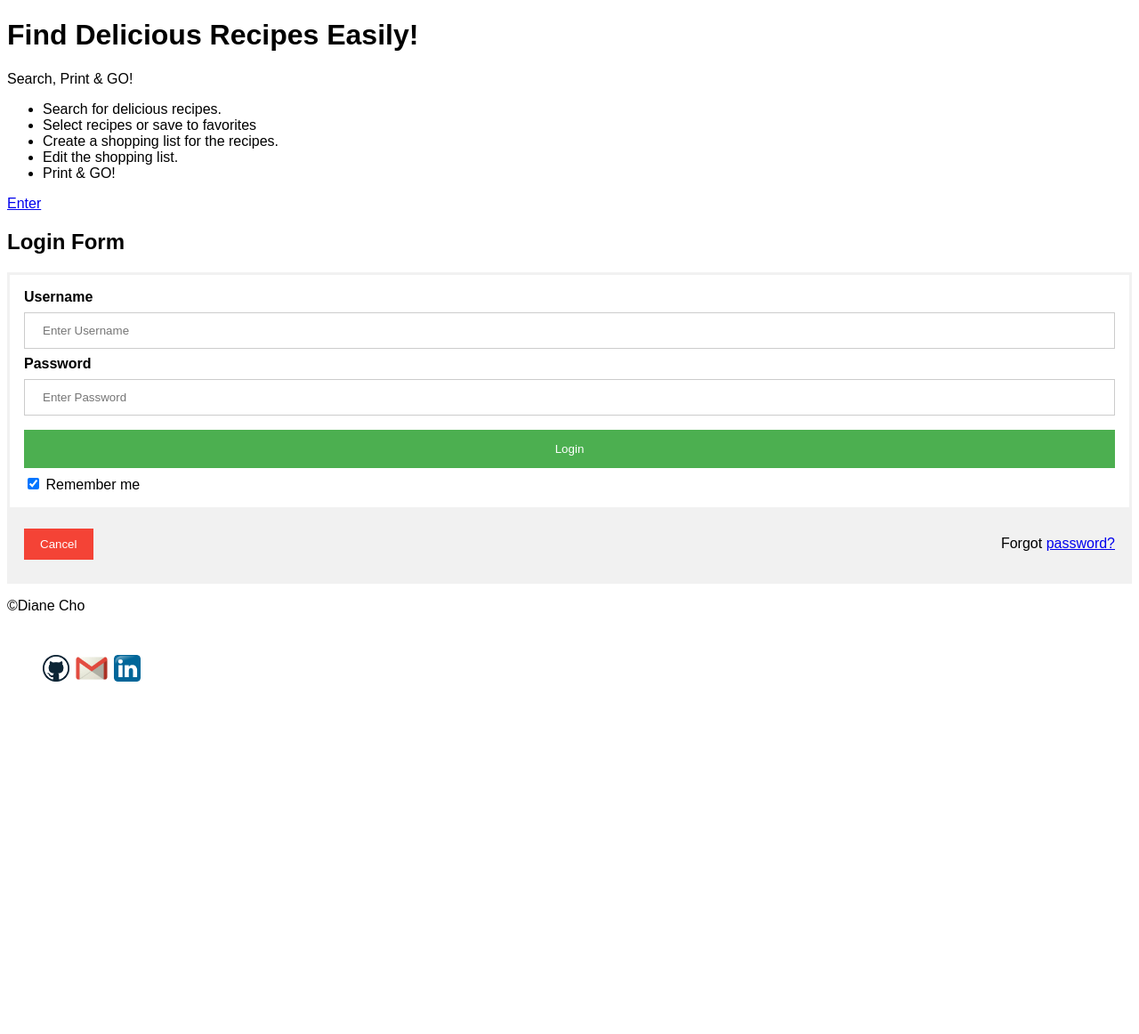
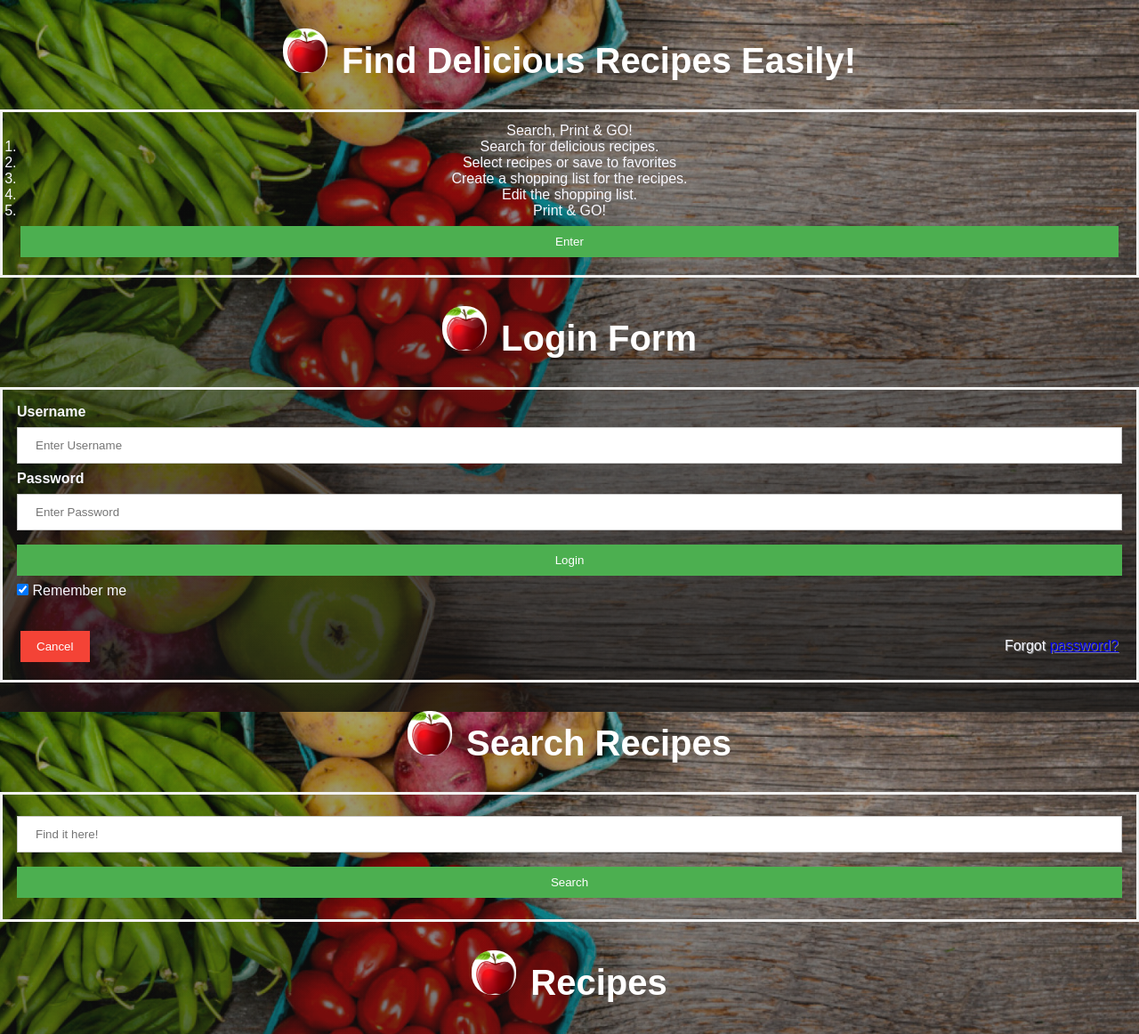
Before and after one commit to DianeCho/shopping-list-node-capstone, a website: page public/index.html in a window 1280 px wide. Shown: the top 1162 px of the page at 89% size. Before the commit the page ends 800 px from the top, so only its background shows below. Drawn offline with nearby package versions, Linux system fonts and the light colour scheme.

Commit message:
updated CSS, styled backgrounds, h1, forms, and buttons

```diff
--- a/public/index.html
+++ b/public/index.html
@@ -8,36 +8,23 @@
 
 <body>
 
-    <h1>Find Delicious Recipes Easily!</h1>
+    <h1><img src="images/logo.jpeg" class="logo" alt="">Find Delicious Recipes Easily!</h1>
     <main id='intro' class=''>
         <p>Search, Print & GO!</p>
-        <ul>
-            <li>
-                <div></div>Search for delicious recipes.</li>
-            <li>
-                <div></div>Select recipes or save to favorites</li>
-            <li>
-                <div></div>Create a shopping list for the recipes.</li>
-            <li>
-                <div></div>Edit the shopping list.</li>
-
-            <li>
-                <div></div>Print & GO!</li>
-        </ul>
-        <div class=''><a href="search.html" class='button'>Enter</a></div>
-
+        <ol type="1">
+            <li>Search for delicious recipes.</li>
+            <li>Select recipes or save to favorites</li>
+            <li>Create a shopping list for the recipes.</li>
+            <li>Edit the shopping list.</li>
+            <li>Print & GO!</li>
+        </ol>
+        <button type="submit">Enter</button>
     </main>
 
 
-    <h2>Login Form</h2>
+    <h2><img src="images/logo.jpeg" class="logo" alt="">Login Form</h2>
 
     <form action="/action_page.php">
-        <!--
-<div class="imgcontainer">
-    <img src="img_avatar2.png" alt="Avatar" class="avatar">
-</div>
--->
-
         <div class="container">
             <label for="uname"><b>Username</b></label>
             <input type="text" placeholder="Enter Username" name="uname" required>
@@ -51,14 +38,58 @@
                 </label>
         </div>
 
-        <div class="container" style="background-color:#f1f1f1">
+        <div class="container1">
             <button type="button" class="cancelbtn">Cancel</button>
             <span class="psw">Forgot <a href="#">password?</a></span>
         </div>
     </form>
 
 
-    <footer>
+    <h2><img src="images/logo.jpeg" class="logo" alt="">Search Recipes</h2>
+    <form action="#" class="js-search-form">
+        <div class="container">
+            <label for="query"></label>
+            <input value="" type="text" class="js-query" placeholder="Find it here!">
+            <button type="submit" id="findIt">Search</button>
+        </div>
+    </form>
+
+
+    <h2><img src="images/logo.jpeg" class="logo" alt="">Recipes</h2>
+    <div class="container">
+        <ul class="yummly-search-results"></ul>
+    </div>
+
+
+    <h2><img src="images/logo.jpeg" class="logo" alt="">Shopping List</h2>
+    <!--
+    <div class="container-box">
+        <ul class="js-youtube-search-results"></ul>
+    </div>
+-->
+    <form action="/action_page.php">
+
+        <!--        <div class="container"></div>-->
+
+        <div class="container">
+            <ul class="button1">
+                <li>
+                    <button type="button" class='button2'>Edit</button>
+                </li>
+                <li>
+                    <button type="button" class='button2'>Print</button>
+                </li>
+                <li>
+                    <button type="button" class='button2'>Add to Favorites</button>
+                </li>
+
+            </ul>
+        </div>
+    </form>
+
+
+
+    <footer align='center'>
         <p>&copy;Diane Cho</p>
         <ul>
 
--- a/public/style.css
+++ b/public/style.css
@@ -1,10 +1,49 @@
+* {
+    margin: 0;
+    padding: 0;
+    border: 0;
+    box-sizing: border-box;
+}
+
 body {
     font-family: Arial, Helvetica, sans-serif;
+    background: -webkit-linear-gradient(rgba(20, 20, 20, 0.1), rgba(20, 20, 20, 0.8)), -webkit-linear-gradient(rgba(20, 20, 20, 0.3), rgba(20, 20, 20, 0.3)), url("images/background-img.jpg");
+    background-position: center center;
+    background-attachment: fixed;
+    background-repeat: no-repeat;
+    -webkit-background-size: cover;
+    -moz-background-size: cover;
+    -o-background-size: cover;
+    background-size: cover;
+    color: ghostwhite;
 }
+
+
+h1,
+h2 {
+    text-align: center;
+    font-size: 40px;
+    padding: 2rem;
+    color: white;
+}
+
+.logo {
+    height: 50px;
+    margin-right: 1rem;
+    border-radius: 23px;
+}
+
+#intro {
+    text-align: center;
+    border: 3px solid #f1f1f1;
+    padding: 12px 20px;
+}
+
 
 form {
     border: 3px solid #f1f1f1;
 }
+
 
 input[type=text],
 input[type=password] {
@@ -13,13 +52,16 @@ input[type=password] {
     margin: 8px 0;
     display: inline-block;
     border: 1px solid #ccc;
-    box-sizing: border-box;
+}
+
+.container1 {
+    padding: 12px 20px;
 }
 
 button {
     background-color: #4CAF50;
     color: white;
-    padding: 14px 20px;
+    padding: 10px 18px;
     margin: 8px 0;
     border: none;
     cursor: pointer;
@@ -36,19 +78,11 @@ button:hover {
     background-color: #f44336;
 }
 
-/*
-.imgcontainer {
-    text-align: center;
-    margin: 24px 0 12px 0;
+.button2 {
+    width: auto;
+    padding: 10px 18px;
+    background-color: #f44336;
 }
-*/
-
-/*
-img.avatar {
-    width: 40%;
-    border-radius: 50%;
-}
-*/
 
 .container {
     padding: 16px;
@@ -57,8 +91,13 @@ img.avatar {
 span.psw {
     float: right;
     padding-top: 16px;
+    text-shadow: 1px 1px grey;
 }
 
+.button1 {
+    list-style: none;
+    /*    float: right;*/
+}
 
 footer li {
     display: inline-block;
@@ -69,6 +108,7 @@ footer li {
 footer li img {
     width: auto;
     max-height: 30px;
+    border-radius: 5px;
 }
 
 
```
Also changed, not shown: public/images/logo.jpeg (added), 2 other files.
